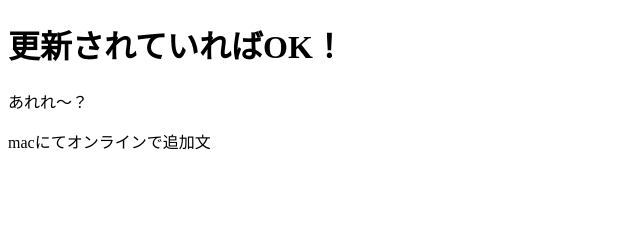
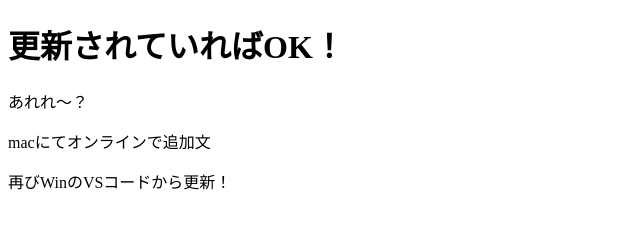
Before and after one commit to nanata-star/test_win, a plain HTML site: page index.html in a window 1280 px wide. Shown: the whole page, without its empty margins (0-640 px from the left). Drawn offline with Linux system fonts and the light colour scheme.

Commit message:
winから追記

```diff
--- a/index.html
+++ b/index.html
@@ -9,5 +9,6 @@
   <h1>更新されていればOK！</h1>
   <p>あれれ～？</p>
   <p>macにてオンラインで追加文</p>
+  <p>再びWinのVSコードから更新！</p>
 </body>
 </html>
```
